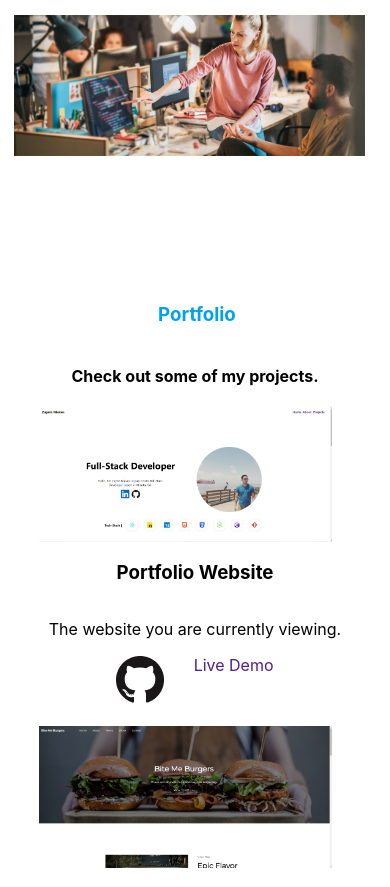
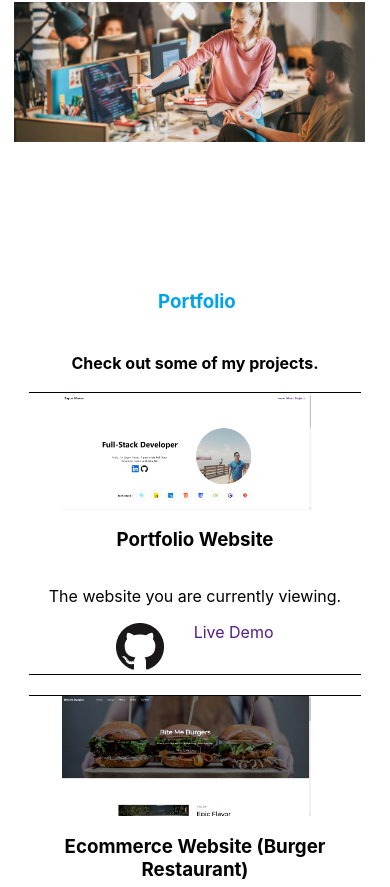
Before and after one commit to zznieves/portfolio, a React (Create React App) app: page / in a window 390 px wide. Shown: the part 1102-1989 px from the top of the page. Built offline with nearby package versions, Linux system fonts and the light colour scheme.

Commit message:
defined border lines to divide each project

```diff
--- a/src/App.css
+++ b/src/App.css
@@ -183,6 +183,12 @@ a {
 
 /* PortfolioPage ruleset */
 
+.portfolio {
+  display: flex;
+  flex-direction: column;
+  align-items: center;
+}
+
 .projectsPage {
   flex-direction: column;
   justify-content: center;
@@ -208,6 +214,10 @@ h4 {
   justify-content: center;
 
   margin-bottom: 5%;
+
+  width: 85%;
+  border-top: 1px solid black;
+  border-bottom: 1px solid black;
 }
 
 .project-info {
@@ -271,6 +281,10 @@ h4 {
     width: 12%;
   }
 
+  #tS-Title {
+    display: none;
+  }
+
 
   /* AboutPage ruleset for mobile devices */
 
```
